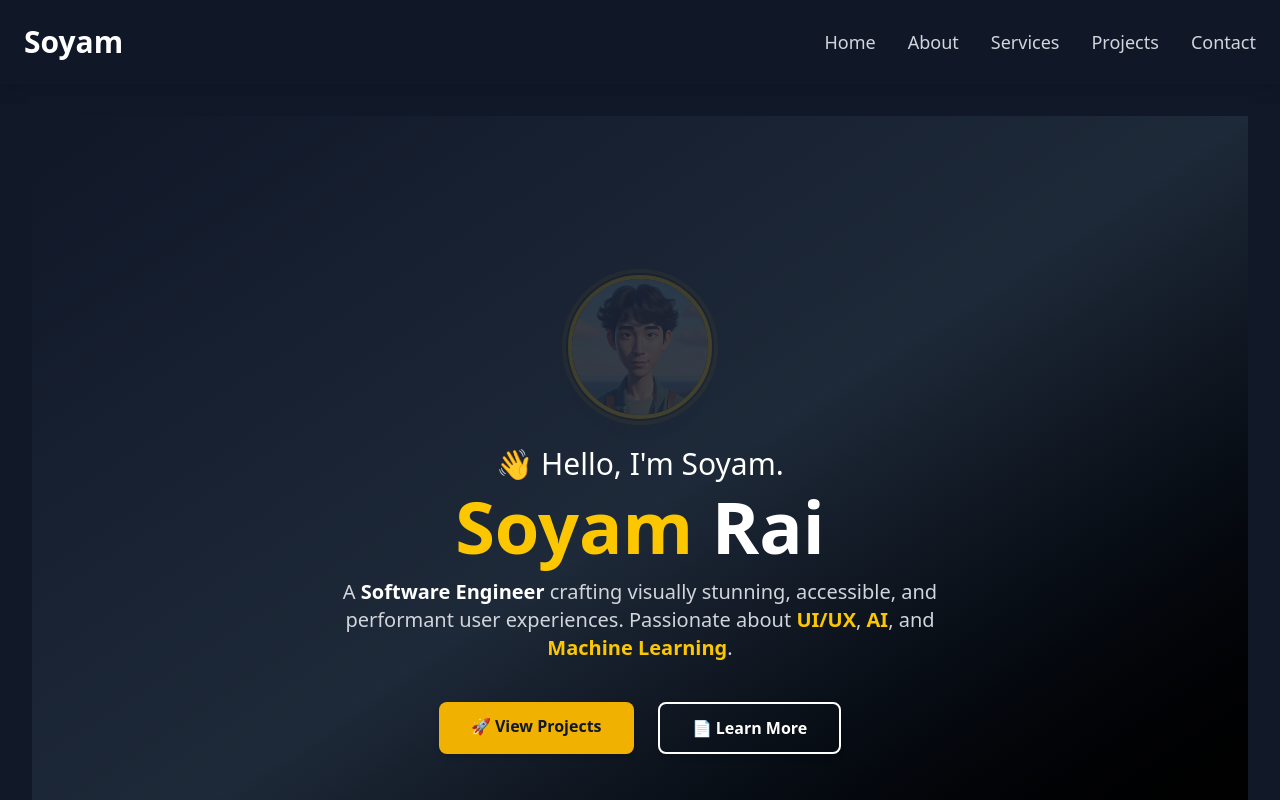
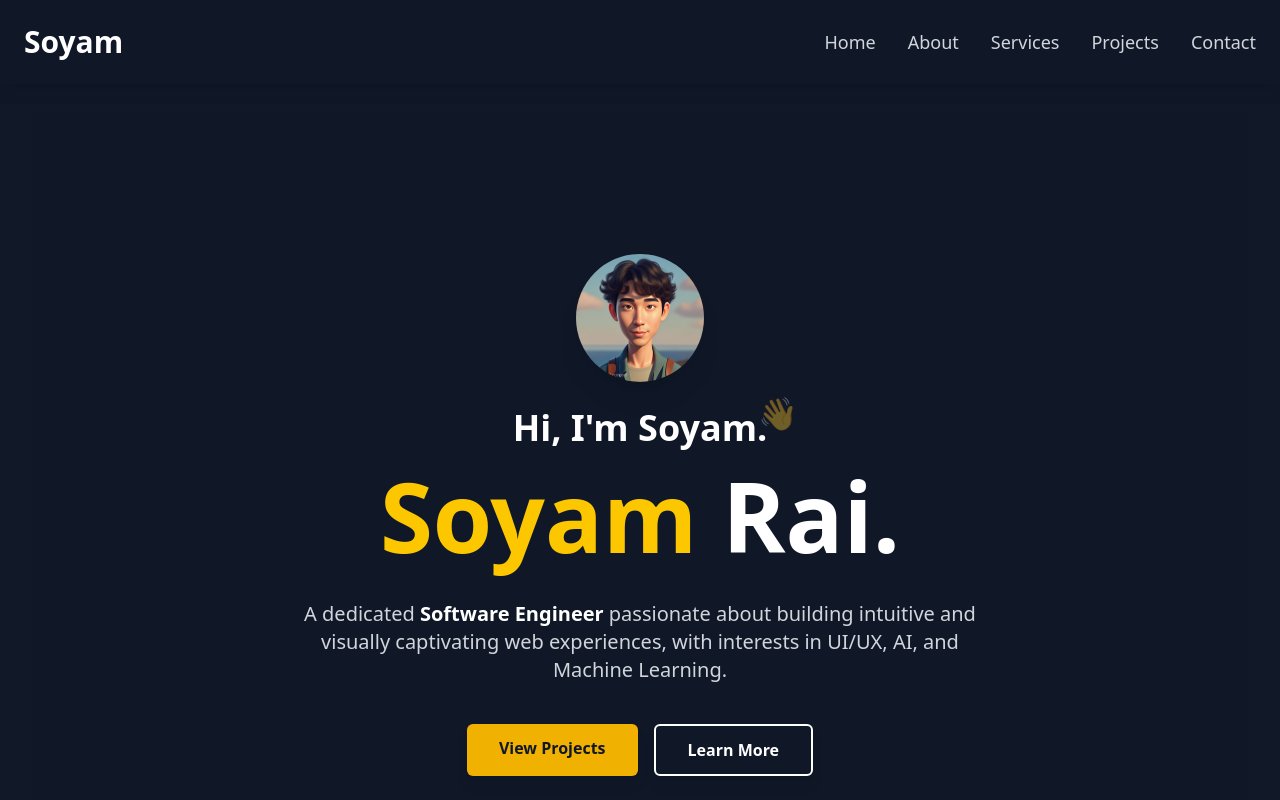
Before and after one commit to Soisyam/my-portfolio, a React (Vite) app: page / in a window 1280 px wide. Shown: the top 800 px of the page. Built offline with nearby package versions, Linux system fonts and the light colour scheme.

Commit message:
Updated Hero.tsx

```diff
--- a/src/components/Hero.tsx
+++ b/src/components/Hero.tsx
@@ -5,15 +5,16 @@ const Hero: React.FC = () => {
   return (
     <section
       id="home"
-      className="relative min-h-screen flex flex-col items-center justify-center bg-gradient-to-br from-gray-900 via-gray-800 to-black py-24 px-4"
+      className="relative min-h-screen flex flex-col items-center justify-center bg-gray-900 py-24"
     >
-      <div className="container mx-auto text-center z-10">
-        {/* Avatar with Glowing Ring + Float Animation */}
+      <div className="container mx-auto px-4 text-center">
+
+        {/* Avatar with Floating Animation */}
         <motion.div
-          initial={{ opacity: 0, y: 20 }}
-          animate={{ opacity: 1, y: [0, -10, 0] }}
-          transition={{ duration: 2, repeat: Infinity }}
-          className="w-36 h-36 rounded-full overflow-hidden border-4 border-yellow-400 shadow-xl mx-auto mb-6 ring-4 ring-yellow-500/30 ring-offset-2 ring-offset-gray-900"
+          initial={{ y: 0 }}
+          animate={{ y: [0, -10, 0] }}
+          transition={{ repeat: Infinity, duration: 3 }}
+          className="w-32 h-32 rounded-full overflow-hidden shadow-xl mx-auto mb-6"
         >
           <img
             src="/Ai.jpg"
@@ -22,52 +23,60 @@ const Hero: React.FC = () => {
           />
         </motion.div>
 
-        {/* Intro Text */}
+        {/* Greeting Line with Ping Effect */}
         <motion.p
-          className="text-white text-2xl md:text-3xl font-medium mb-2"
-          initial={{ opacity: 0, y: 40 }}
+          className="text-white text-3xl md:text-4xl font-semibold mb-2"
+          initial={{ opacity: 0, y: 20 }}
           animate={{ opacity: 1, y: 0 }}
-          transition={{ duration: 0.6 }}
+          transition={{ duration: 0.8 }}
         >
-          👋 Hello, I'm Soyam.
+          <span className="relative inline-block">
+            Hi, I'm Soyam.
+            <span className="absolute -top-2 -right-6 animate-ping text-yellow-400 text-xl">👋</span>
+          </span>
         </motion.p>
 
+        {/* Name Line with Hover Animation */}
         <motion.h1
-          className="text-white text-5xl md:text-7xl font-extrabold mb-4"
-          initial={{ opacity: 0, y: 50 }}
-          animate={{ opacity: 1, y: 0 }}
-          transition={{ duration: 0.8, delay: 0.2 }}
+          className="text-white text-6xl md:text-7xl lg:text-8xl font-extrabold leading-tight mb-6"
+          initial={{ opacity: 0, scale: 0.9 }}
+          animate={{ opacity: 1, scale: 1 }}
+          transition={{ duration: 1, delay: 0.2 }}
         >
-          <span className="text-yellow-400">Soyam</span> Rai
+          <span className="text-yellow-400 hover:text-yellow-300 transition duration-300 ease-in-out cursor-pointer">
+            Soyam
+          </span>{' '}
+          Rai.
         </motion.h1>
 
+        {/* Description Text */}
         <motion.p
           className="text-gray-300 text-lg md:text-xl max-w-2xl mx-auto mb-10"
-          initial={{ opacity: 0, y: 40 }}
+          initial={{ opacity: 0, y: 20 }}
           animate={{ opacity: 1, y: 0 }}
-          transition={{ duration: 0.7, delay: 0.4 }}
+          transition={{ duration: 0.6, delay: 0.4 }}
         >
-          A <span className="text-white font-semibold">Software Engineer</span> crafting visually stunning, accessible, and performant user experiences. Passionate about <span className="text-yellow-400 font-semibold">UI/UX</span>, <span className="text-yellow-400 font-semibold">AI</span>, and <span className="text-yellow-400 font-semibold">Machine Learning</span>.
+          A dedicated <span className="font-bold text-white">Software Engineer</span> passionate about building intuitive and visually captivating web experiences, with interests in UI/UX, AI, and Machine Learning.
         </motion.p>
 
-        {/* CTA Buttons */}
+        {/* Buttons */}
         <motion.div
-          className="flex flex-col sm:flex-row justify-center space-y-4 sm:space-y-0 sm:space-x-6"
+          className="flex flex-col sm:flex-row justify-center space-y-4 sm:space-y-0 sm:space-x-4"
           initial={{ opacity: 0, y: 30 }}
           animate={{ opacity: 1, y: 0 }}
           transition={{ duration: 0.6, delay: 0.6 }}
         >
           <a
             href="#projects"
-            className="bg-yellow-500 text-gray-900 font-semibold py-3 px-8 rounded-lg shadow-md hover:bg-yellow-400 transform hover:scale-105 transition-all duration-300"
+            className="bg-yellow-500 text-gray-900 py-3 px-8 rounded-md font-semibold hover:bg-yellow-400 transition-colors duration-300 shadow-lg"
           >
-            🚀 View Projects
+            View Projects
           </a>
           <a
             href="#about"
-            className="border-2 border-white text-white font-semibold py-3 px-8 rounded-lg shadow-md hover:bg-gray-800 transform hover:scale-105 transition-all duration-300"
+            className="bg-transparent text-white py-3 px-8 rounded-md font-semibold hover:bg-gray-800 border-2 border-white transition-all duration-300 shadow-lg"
           >
-            📄 Learn More
+            Learn More
           </a>
         </motion.div>
       </div>
```
